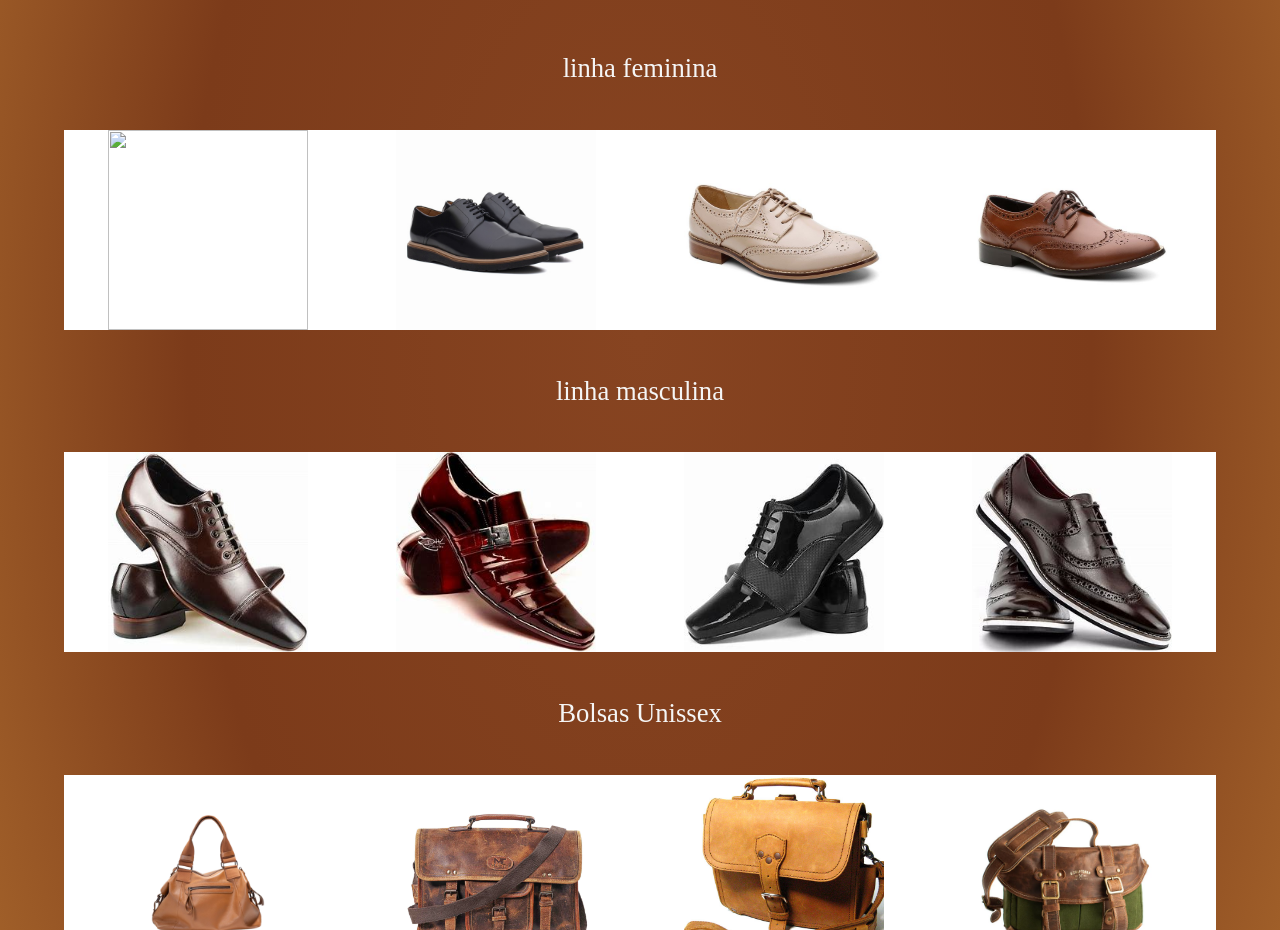
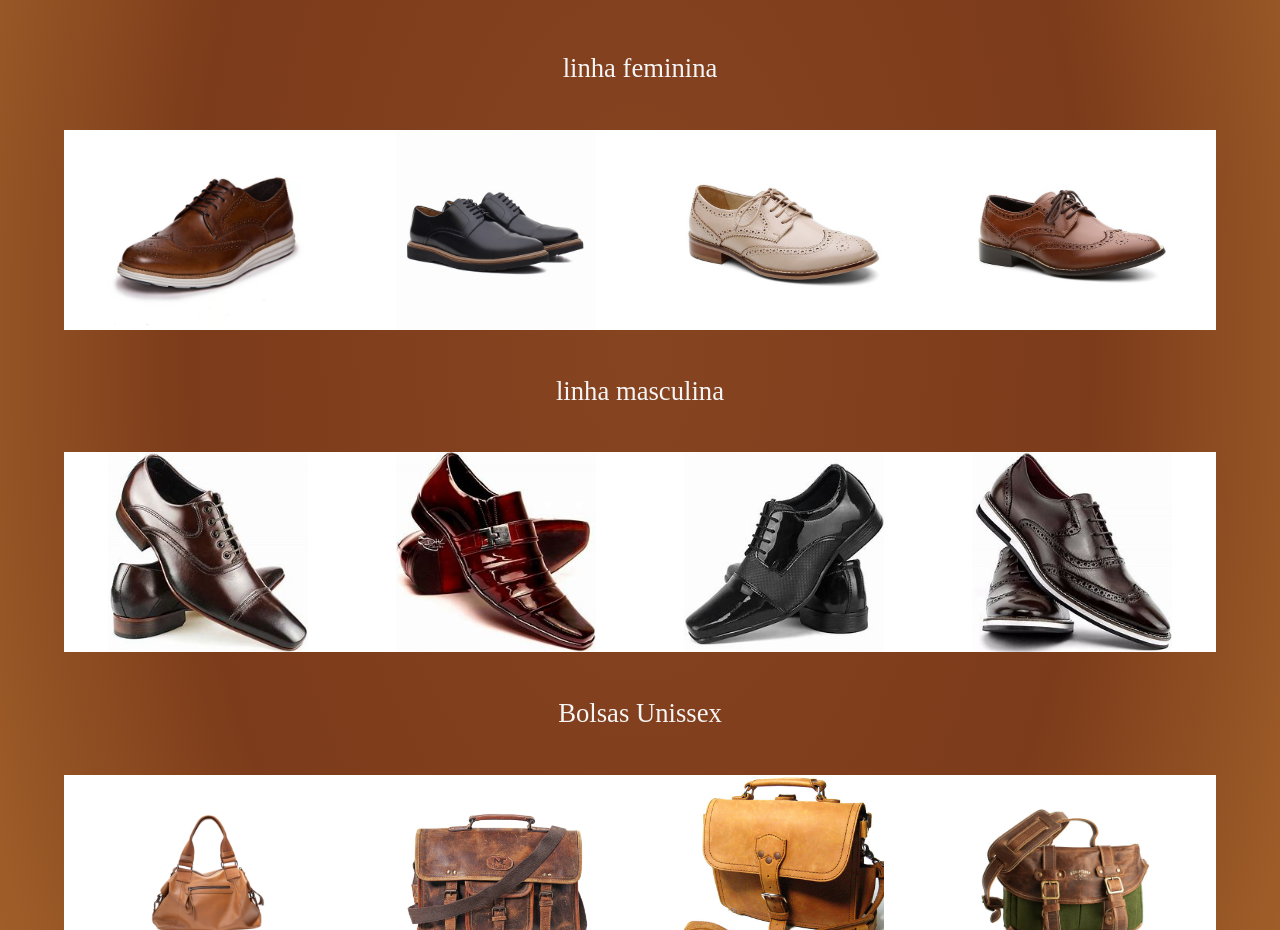
Before and after one commit to jordanea-statute/sapataria-arnaldo, a plain HTML site: page catalogo.html in a window 1280 px wide. Shown: the part 820-1750 px from the top of the page. Drawn offline with Linux system fonts and the light colour scheme.

Commit message:
img catalogo

```diff
--- a/catalogo.html
+++ b/catalogo.html
@@ -31,7 +31,7 @@
     <main>
         <h1 class="titulo-containerProdutos">linha feminina</h1>
         <div class="container-produtos">
-            <img class="fotos-produtos" src="">
+            <img class="fotos-produtos" src="img/oxford brown feminino 5.jpeg">
             <img class="fotos-produtos" src="img/oxford oliver masculino 1.jpg">
             <img class="fotos-produtos" src="img/oxford feminino-1.jpg">
             <img class="fotos-produtos" src="img/oxford-feminino-caramelo-2.jpg">
```
